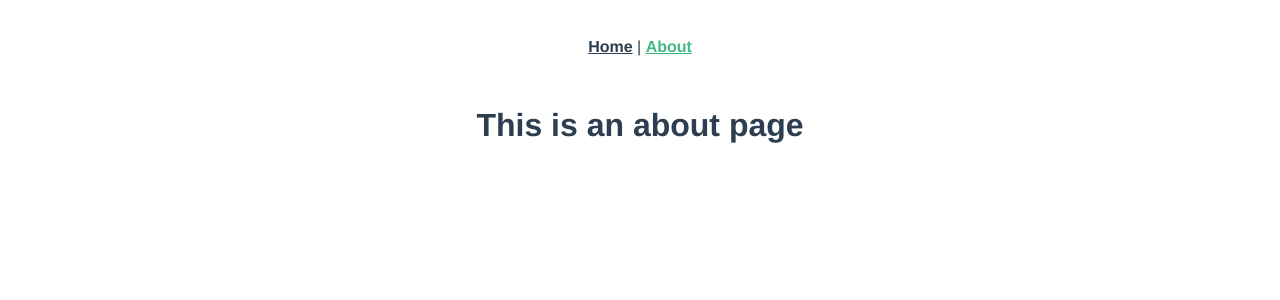
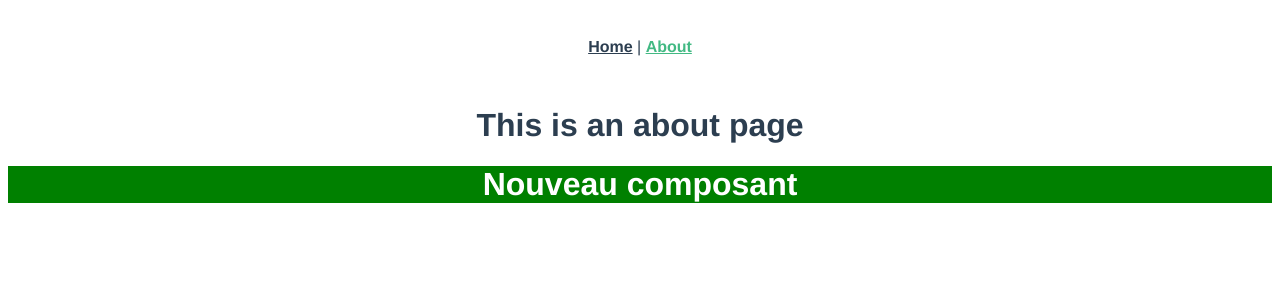
Before and after one commit to oldCb/learn-vuejs, a Vue app in the folder test-vue/: page /about in a window 1280 px wide. Shown: the top 300 px of the page. Built offline with nearby package versions, Linux system fonts and the light colour scheme.

Commit message:
add new components

```diff
--- /dev/null
+++ b/test-vue/src/components/Test.vue
@@ -0,0 +1,22 @@
+<template>
+  <div class="myComponent">
+    <h1>Nouveau composant</h1>
+  </div>
+</template>
+
+<script>
+export default {
+  name: 'Test',
+
+
+
+}
+</script>
+
+<style lang="scss" scoped>
+  .myComponent {
+    text-align: center;
+    background-color: #008000;
+    color: #ffffff;
+  }
+</style>
--- a/test-vue/src/views/About.vue
+++ b/test-vue/src/views/About.vue
@@ -1,5 +1,17 @@
 <template>
   <div class="about">
     <h1>This is an about page</h1>
+    <test />
   </div>
 </template>
+
+<script>
+import Test from '@/components/Test.vue'
+export default {
+  name: 'About',
+
+  components: {
+    Test
+  }
+}
+</script>
```
